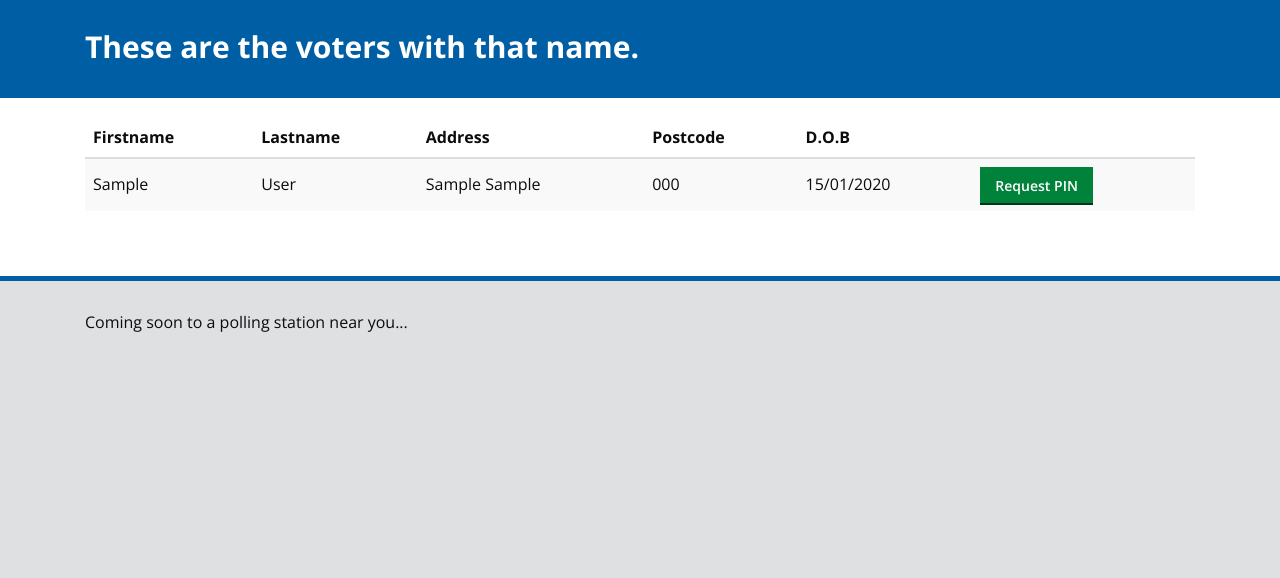
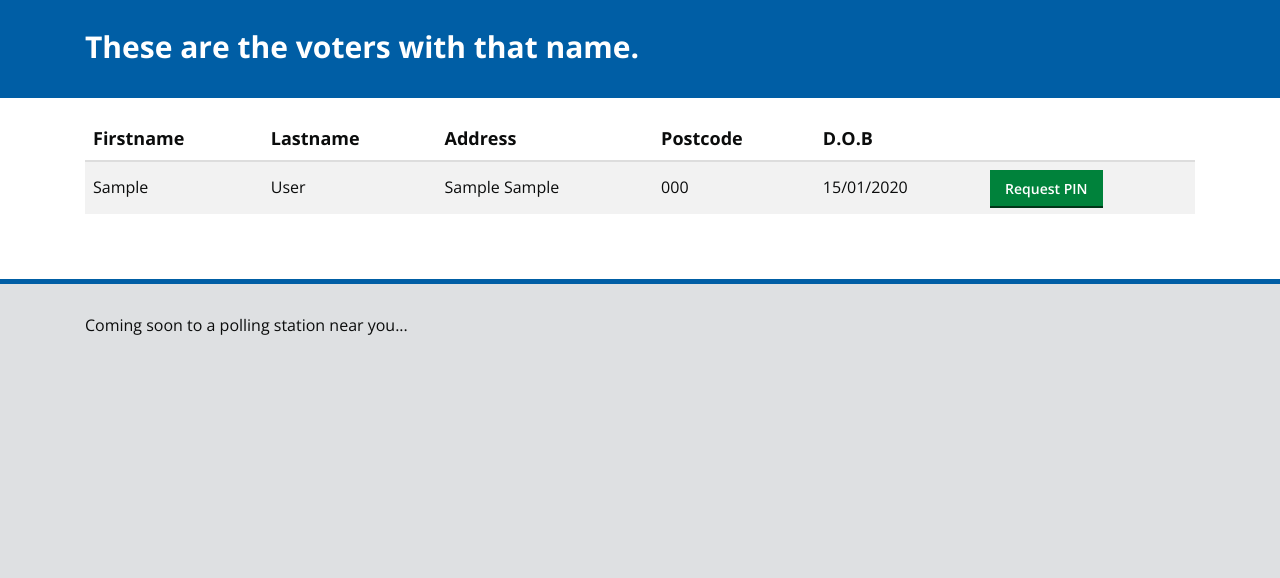
Before and after one commit to E-lection/Station, a Flask app: template templates/voterdb.html in a window 1280 px wide. Shown: the part 77-655 px from the top of the page. Run offline with Flask 2, Linux system fonts and the light colour scheme; the template is opened without the code that fills it: most values are stand-ins (such as "Sample title", 1, 10 or a date in 2020); some libraries are stand-ins or nearby versions.

Commit message:
Changed colours and font fizes in the voter database table.

```diff
--- a/static/css/main.css
+++ b/static/css/main.css
@@ -58,3 +58,11 @@
 .table > tbody > tr > td {
   vertical-align: middle;
 }
+
+.table > thead > tr {
+  font-size: 18px;
+}
+
+.table-striped>tbody>tr:nth-of-type(odd) {
+    background-color: #f2f2f2;
+}
```
